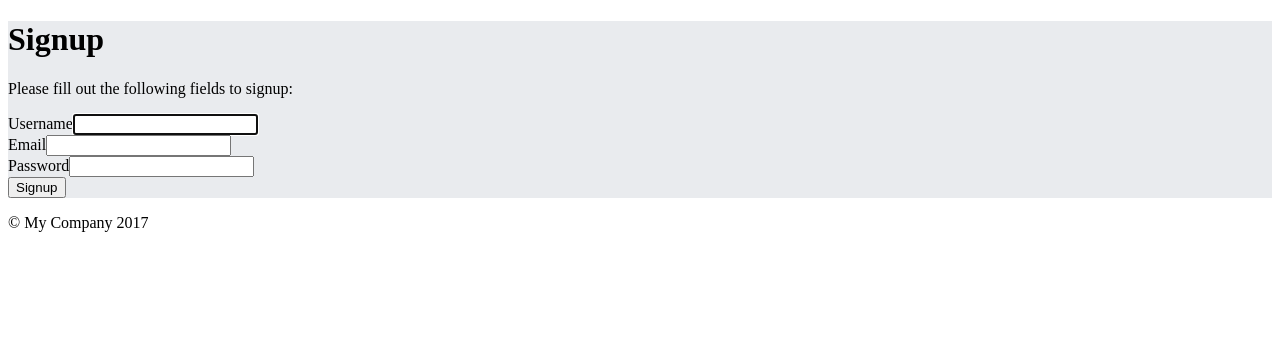
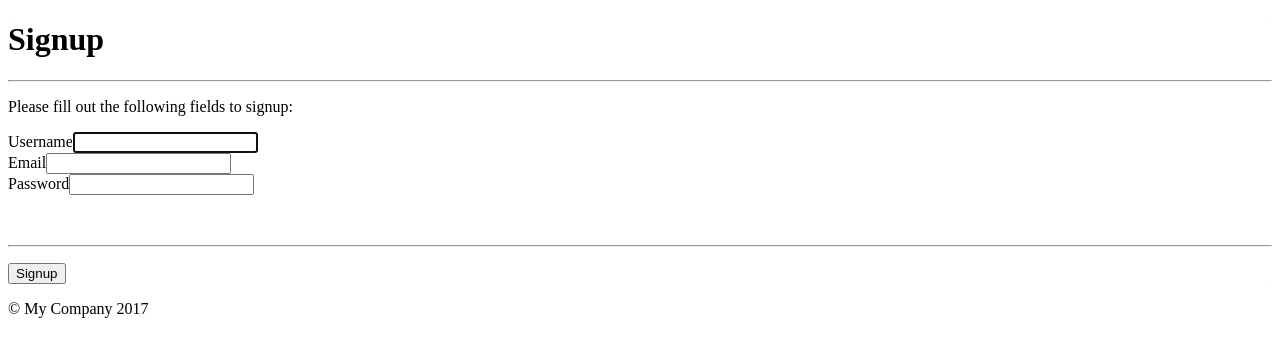
Before and after one commit to iloveyii/challenge, a Yii app: template frontend/views/site/signup.php in a window 1280 px wide. Shown: the top 357 px of the page. Run offline with PHP 8.4 and a stand-in for Yii, Linux system fonts and the light colour scheme; the template is opened without the code that fills it: most values are stand-ins (such as "Sample title", 1, 10 or a date in 2020); form fields are guessed from the names that the template uses; data that the repository does not hold is empty; some libraries are stand-ins or nearby versions.

Commit message:
formated sign up form

```diff
--- a/frontend/views/site/signup.php
+++ b/frontend/views/site/signup.php
@@ -10,13 +10,15 @@ use yii\bootstrap\ActiveForm;
 $this->title = 'Signup';
 $this->params['breadcrumbs'][] = $this->title;
 ?>
-<div class="site-signup">
-    <h1><?= Html::encode($this->title) ?></h1>
+
+<div class="col-md-6 col-md-offset-3" style="background-color: #FFF; border-radius: 3px;">
+    <div class="site-signup">
+    <h1><?= Html::encode($this->title) ?></h1> <hr>
 
     <p>Please fill out the following fields to signup:</p>
 
     <div class="row">
-        <div class="col-lg-5">
+        <div class="col-lg-12">
             <?php $form = ActiveForm::begin(['id' => 'form-signup']); ?>
 
                 <?= $form->field($model, 'username')->textInput(['autofocus' => true]) ?>
@@ -25,6 +27,7 @@ $this->params['breadcrumbs'][] = $this->title;
 
                 <?= $form->field($model, 'password')->passwordInput() ?>
 
+                <p><br><hr></p>
                 <div class="form-group">
                     <?= Html::submitButton('Signup', ['class' => 'btn btn-primary', 'name' => 'signup-button']) ?>
                 </div>
@@ -33,3 +36,4 @@ $this->params['breadcrumbs'][] = $this->title;
         </div>
     </div>
 </div>
+</div>
```
